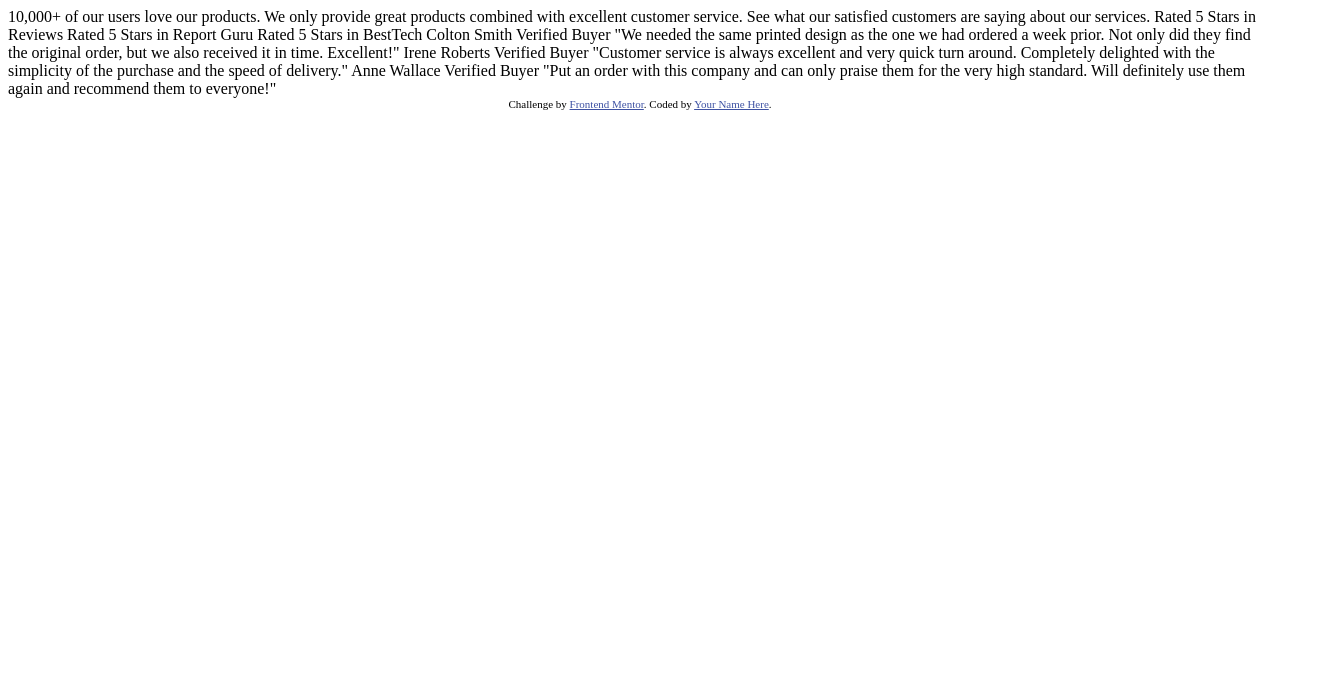
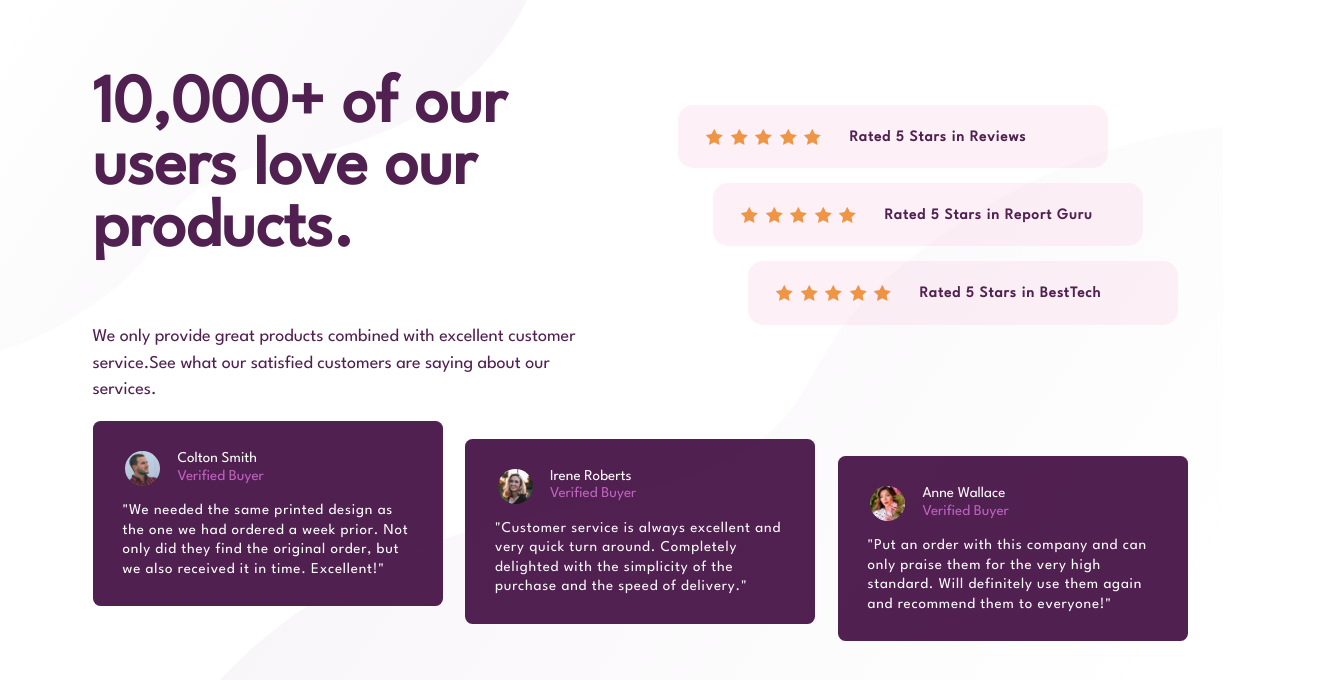
Before and after one commit to DirtyRonin/frontend-mentor_social-proof-section, a plain HTML site: page index.html in a window 1280 px wide. Shown: the whole page, 1338 px wide, since content can reach past the window. Drawn offline with Linux system fonts and the light colour scheme.

Commit message:
feast: desktop 1440px design

```diff
--- /dev/null
+++ b/index.css
@@ -0,0 +1,190 @@
+@import url(https://fonts.googleapis.com/css?family=League+Spartan);
+
+:root {
+  --very-dark-magenta: hsl(300, 43%, 22%);
+  --soft-pink: hsl(333, 80%, 97%);
+  --Dark-Grayish-Magenta: hsl(303, 10%, 53%);
+  --Light-Grayish-Magenta: hsl(300, 24%, 96%);
+  --White: hsl(0, 0%, 100%);
+}
+
+html {
+  display: flex;
+  justify-content: center;
+  height: 100%;
+  width: 100%;
+  font-size: 15px;
+  font-family: 'League Spartan', serif;
+}
+
+body {
+  margin: 0;
+  max-width: 1440px;
+}
+
+header {
+  position: absolute;
+  height: 100%;
+  width: 100%;
+  top: 0;
+  background-image: url(images/bg-pattern-top-desktop.svg);
+  background-repeat: no-repeat;
+  background-position: top left;
+}
+
+footer {
+  position: absolute;
+  height: 100%;
+  width: 100%;
+  background-image: url(images/bg-pattern-bottom-desktop.svg);
+  background-repeat: no-repeat;
+  background-position: bottom right;
+  bottom: 0;
+}
+
+.sps-box {
+  padding: 2rem 10rem;
+  display: grid;
+}
+
+.sps-rating-row {
+  display: grid;
+  grid-template-columns: 1fr 1fr;
+  gap: 5rem;
+}
+
+.sps-description-box {
+  display: grid;
+  color: var(--very-dark-magenta);
+}
+
+.sps-description-box h1 {
+  font-size: 4.5rem;
+  font-weight: 700;
+}
+.sps-description-box p {
+  line-height: 1.75rem;
+  font-size: 1.2rem;
+  font-weight: 400;
+}
+
+.sps-rating-box {
+  margin-top: 5rem;
+  width: 400px;
+  display: grid;
+  grid-template-columns: repeat(2, 20px) 360px repeat(2, 20px);
+  grid-template-rows: repeat(3, 20%);
+  grid-gap: 1rem;
+  grid-template-areas:
+    'a a a . .'
+    '. b b b .'
+    '. . c c c';
+}
+
+.first-rating {
+  grid-area: a;
+}
+.second-rating {
+  grid-area: b;
+}
+.third-rating {
+  grid-area: c;
+}
+
+.sps-rating-card {
+  background-color: var(--soft-pink);
+  display: flex;
+
+  border-radius: 1rem;
+}
+
+.sps-rating {
+  width: 100%;
+  display: grid;
+  grid-template-columns: 40% 60%;
+  align-items: center;
+}
+
+.sps-rating p {
+  color: var(--very-dark-magenta);
+  font-weight: 700;
+  letter-spacing: 0.07rem;
+}
+
+.sps-stars-rating {
+  display: flex;
+  justify-content: center;
+  grid-gap: 0.5rem;
+}
+
+.sps-testimonials-row {
+  display: grid;
+  grid-gap: 0.5rem 1.5rem;
+  grid-template-columns: repeat(3, 350px);
+  grid-template-rows: repeat(2, 10px) 150px repeat(2, 10px);
+
+  grid-template-areas:
+    'a . .'
+    'a b .'
+    'a b c'
+    '. b c'
+    '. . c';
+}
+
+.first-testimonial {
+  grid-area: a;
+}
+.second-testimonial {
+  grid-area: b;
+}
+.third-testimonial {
+  grid-area: c;
+}
+
+.sps-testimonial-card {
+  background-color: var(--very-dark-magenta);
+  border-radius: 0.5rem;
+  padding: 2rem;
+}
+
+.sps-testimonial-card-header {
+  display: grid;
+  grid-gap: 0 1rem;
+  grid-template-columns: 40px auto;
+  grid-template-rows: repeat(2, 50%);
+  grid-template-areas:
+    'd e'
+    'd f';
+}
+
+.sps-testimonial-card-header-avatar {
+  border-radius: 50%;
+  grid-area: d;
+  width: 35px;
+  margin: auto;
+}
+.sps-testimonial-card-header-fullname {
+  grid-area: e;
+  margin: 0;
+  color: white;
+}
+
+.sps-testimonial-card-header-competence {
+  grid-area: f;
+  margin: 0;
+  color: hsl(300, 43%, 57%);
+}
+
+.sps-testimonial-card-text {
+  color: white;
+  letter-spacing: 0.05rem;
+  line-height: 1.3rem;
+}
+
+.attribution {
+  font-size: 11px;
+  text-align: center;
+}
+.attribution a {
+  color: hsl(228, 45%, 44%);
+}
--- a/index.html
+++ b/index.html
@@ -5,57 +5,98 @@
     <meta name="viewport" content="width=device-width, initial-scale=1.0" />
     <!-- displays site properly based on user's device -->
 
-    <link
-      rel="icon"
-      type="image/png"
-      sizes="32x32"
-      href="./images/favicon-32x32.png"
-    />
+    <link rel="icon" type="image/png" sizes="32x32" href="./images/favicon-32x32.png" />
+    <link rel="stylesheet" href="index.css" />
 
     <title>Frontend Mentor | Social proof section</title>
-
-    <!-- Feel free to remove these styles or customise in your own stylesheet 👍 -->
-    <style>
-      .attribution {
-        font-size: 11px;
-        text-align: center;
-      }
-      .attribution a {
-        color: hsl(228, 45%, 44%);
-      }
-    </style>
   </head>
   <body>
-    10,000+ of our users love our products.
+    <nav></nav>
+    <header></header>
+    <main>
+      <div class="sps-box">
+        <div class="sps-rating-row">
+          <div class="sps-description-box">
+            <h1>10,000+ of our users love our products.</h1>
+            <p>We only provide great products combined with excellent customer service.See what our satisfied customers are saying about our services.</p>
+          </div>
+          <div class="sps-rating-box">
+            <div class="first-rating sps-rating-card">
+              <div class="sps-rating">
+                <div class="sps-stars-rating">
+                  <img src="./images/icon-star.svg" />
+                  <img src="./images/icon-star.svg" />
+                  <img src="./images/icon-star.svg" />
+                  <img src="./images/icon-star.svg" />
+                  <img src="./images/icon-star.svg" />
+                </div>
+                <p>Rated 5 Stars in Reviews</p>
+              </div>
+            </div>
+            <div class="second-rating sps-rating-card">
+              <div class="sps-rating">
+                <div class="sps-stars-rating">
+                  <img src="./images/icon-star.svg" />
+                  <img src="./images/icon-star.svg" />
+                  <img src="./images/icon-star.svg" />
+                  <img src="./images/icon-star.svg" />
+                  <img src="./images/icon-star.svg" />
+                </div>
+                <p>Rated 5 Stars in Report Guru</p>
+              </div>
+            </div>
+            <div class="third-rating sps-rating-card">
+              <div class="sps-rating">
+                <div class="sps-stars-rating">
+                  <img src="./images/icon-star.svg" />
+                  <img src="./images/icon-star.svg" />
+                  <img src="./images/icon-star.svg" />
+                  <img src="./images/icon-star.svg" />
+                  <img src="./images/icon-star.svg" />
+                </div>
+                <p>Rated 5 Stars in BestTech</p>
+              </div>
+            </div>
+          </div>
+        </div>
+        <div class="sps-testimonials-row">
+          <div class="first-testimonial sps-testimonial-card">
+            <div class="sps-testimonial-card-header">
+              <img class="sps-testimonial-card-header-avatar" src="./images/image-colton.jpg" />
+              <p class="sps-testimonial-card-header-fullname">Colton Smith</p>
+              <p class="sps-testimonial-card-header-competence">Verified Buyer</p>
+            </div>
+            <p class="sps-testimonial-card-text">
+              "We needed the same printed design as the one we had ordered a week prior. Not only did they find the original order, but we also received it in
+              time. Excellent!"
+            </p>
+          </div>
 
-    We only provide great products combined with excellent customer service.
-    See what our satisfied customers are saying about our services.
-
-    Rated 5 Stars in Reviews
-    Rated 5 Stars in Report Guru
-    Rated 5 Stars in BestTech
-
-    Colton Smith
-    Verified Buyer
-    "We needed the same printed design as the one we had ordered a week prior.
-    Not only did they find the original order, but we also received it in time.
-    Excellent!"
-
-    Irene Roberts
-    Verified Buyer
-    "Customer service is always excellent and very quick turn around. Completely
-    delighted with the simplicity of the purchase and the speed of delivery."
-
-    Anne Wallace
-    Verified Buyer
-    "Put an order with this company and can only praise them for the very high
-    standard. Will definitely use them again and recommend them to everyone!"
-
-    <div class="attribution">
-      Challenge by
-      <a href="https://www.frontendmentor.io?ref=challenge" target="_blank"
-        >Frontend Mentor</a
-      >. Coded by <a href="#">Your Name Here</a>.
-    </div>
+          <div class="second-testimonial sps-testimonial-card">
+            <div class="sps-testimonial-card-header">
+              <img class="sps-testimonial-card-header-avatar" src="./images/image-irene.jpg" />
+              <p class="sps-testimonial-card-header-fullname">Irene Roberts</p>
+              <p class="sps-testimonial-card-header-competence">Verified Buyer</p>
+            </div>
+            <p class="sps-testimonial-card-text">
+              "Customer service is always excellent and very quick turn around. Completely delighted with the simplicity of the purchase and the speed of
+              delivery."
+            </p>
+          </div>
+          <div class="third-testimonial sps-testimonial-card">
+            <div class="sps-testimonial-card-header">
+              <img class="sps-testimonial-card-header-avatar" src="./images/image-anne.jpg" />
+              <p class="sps-testimonial-card-header-fullname">Anne Wallace</p>
+              <p class="sps-testimonial-card-header-competence">Verified Buyer</p>
+            </div>
+            <p class="sps-testimonial-card-text">
+              "Put an order with this company and can only praise them for the very high standard. Will definitely use them again and recommend them to
+              everyone!"
+            </p>
+          </div>
+        </div>
+      </div>
+    </main>
+    <footer></footer>
   </body>
 </html>
```
